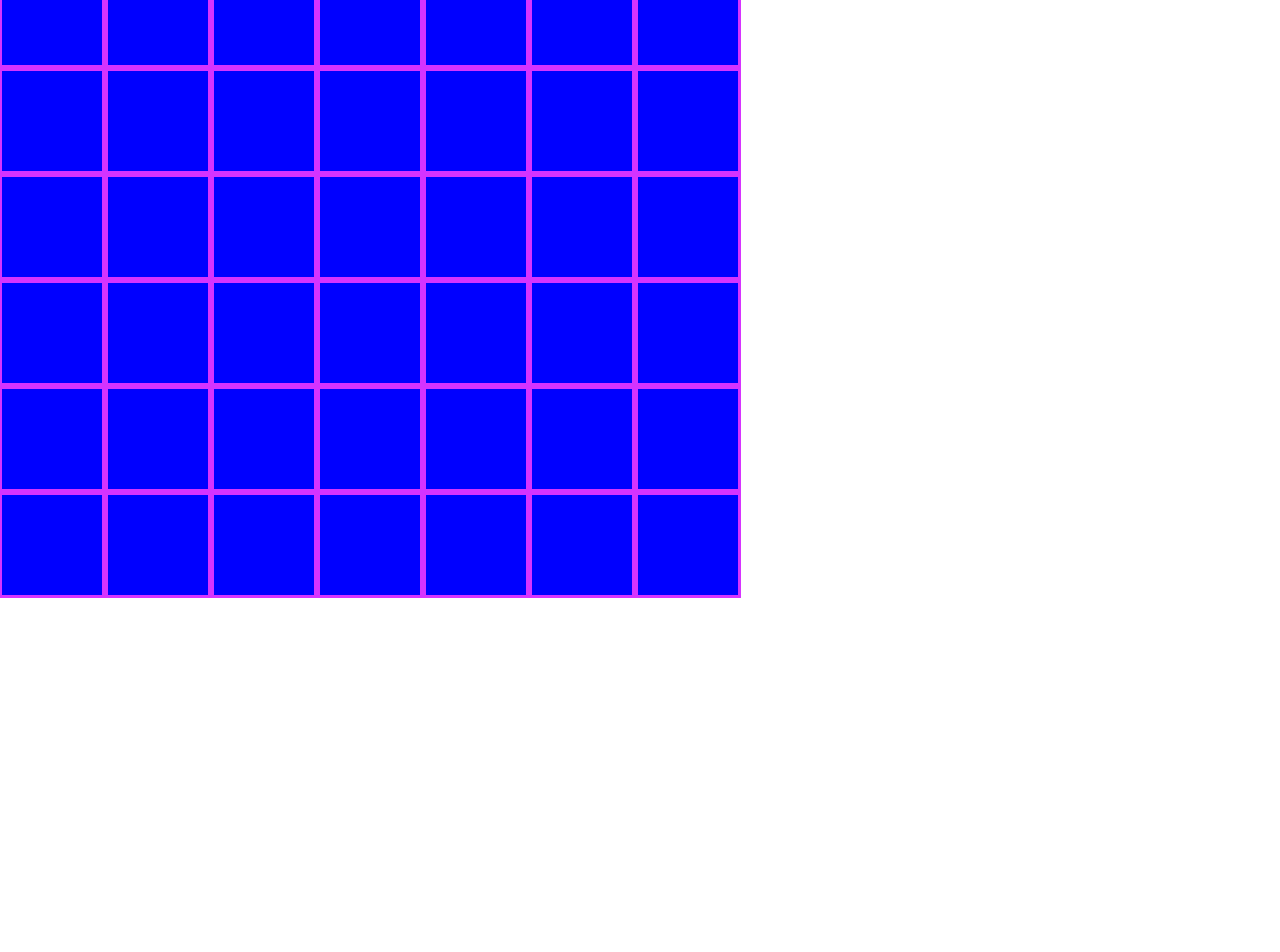
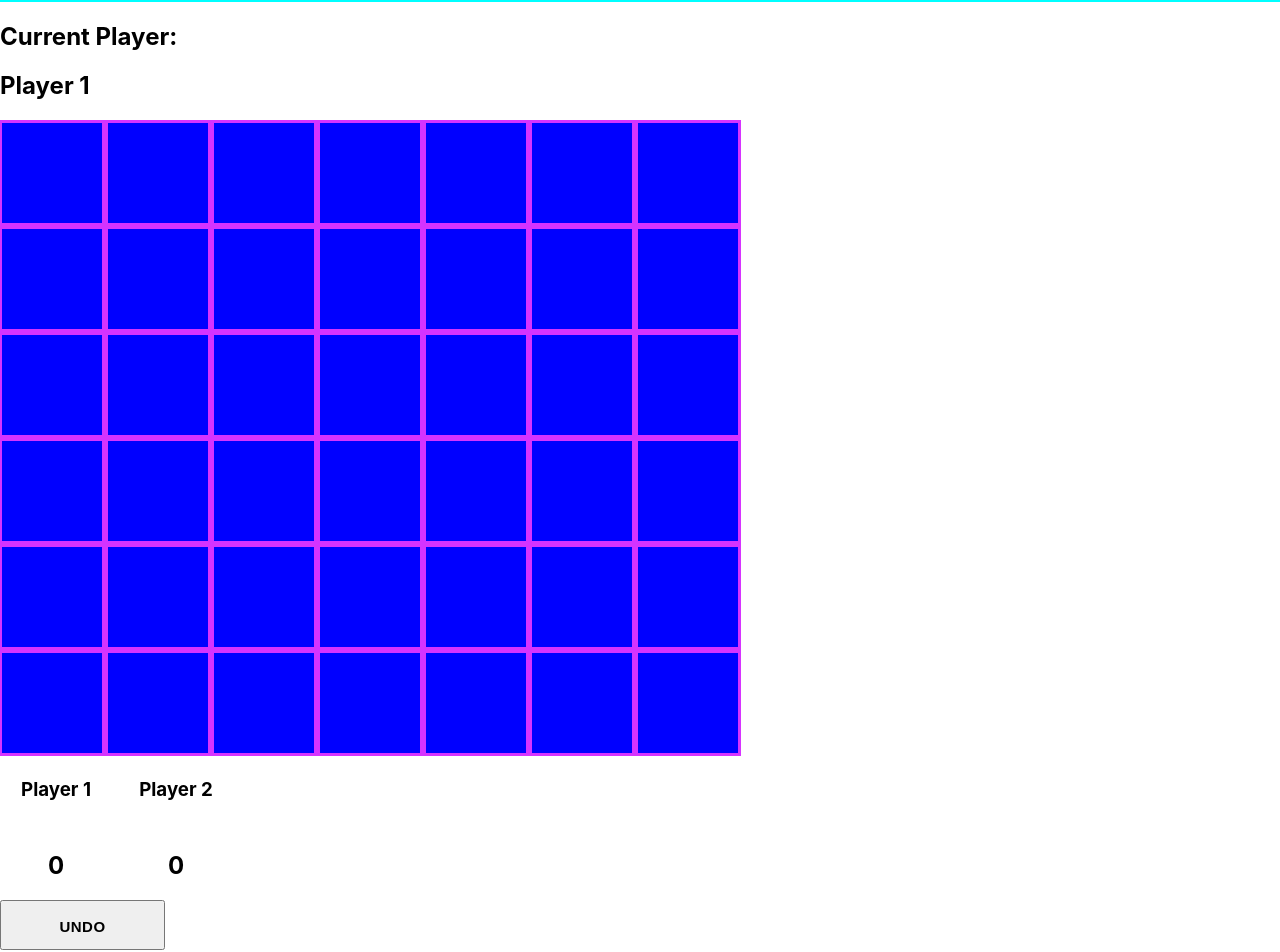
Before and after one commit to brandoncroberts/connect-4, a React (Create React App) app: page / in a window 1280 px wide. Shown: the part 38-990 px from the top of the page. Before the commit the page ends 800 px from the top, so only its background shows below. Built offline with nearby package versions, Linux system fonts and the light colour scheme.

Commit message:
Add Header, CurrentPlayer, Scoreboard, and Button

```diff
--- a/src/App.js
+++ b/src/App.js
@@ -1,11 +1,31 @@
-import React from "react";
+import React, { useState } from "react";
 import "./App.css";
+import Header from "./components/header/header.component";
+import CurrentPlayer from "./components/current-player/currentPlayer.component";
 import Board from "./components/board/board.component";
+import ScoreBoard from "./components/scoreboard/scoreboard.component";
+import CustomButton from "./components/custom-button/customButton.component";
 
 function App() {
+  const [players, setPlayers] = useState({
+    playerOne: "Player 1",
+    playerTwo: "Player 2"
+  });
+
+  const [scores, setScores] = useState({
+    playerOne: "0",
+    playerTwo: "0"
+  });
+
+  const [currentPlayer, setCurrentPlayer] = useState(players.playerOne);
+
   return (
     <div>
+      <Header />
+      <CurrentPlayer currentPlayer={currentPlayer} />
       <Board />
+      <ScoreBoard players={players} scores={scores} />
+      <CustomButton title={"undo"} />
     </div>
   );
 }
--- /dev/null
+++ b/src/components/current-player/currentPlayer.component.jsx
@@ -0,0 +1,13 @@
+import React from "react";
+import { Title } from "./currentPlayer.styles";
+
+const CurrentPlayer = ({ currentPlayer }) => {
+  return (
+    <div>
+      <Title>Current Player:</Title>
+      <Title>{currentPlayer}</Title>
+    </div>
+  );
+};
+
+export default CurrentPlayer;
--- /dev/null
+++ b/src/components/current-player/currentPlayer.styles.js
@@ -0,0 +1,3 @@
+import styled from "styled-components";
+
+export const Title = styled.h2``;
--- /dev/null
+++ b/src/components/custom-button/customButton.component.jsx
@@ -0,0 +1,7 @@
+import React from "react";
+import { Button } from "./customButton.styles";
+
+const CustomButton = ({ title }) => {
+  return <Button>{title}</Button>;
+};
+export default CustomButton;
--- /dev/null
+++ b/src/components/custom-button/customButton.styles.js
@@ -0,0 +1,16 @@
+import styled from "styled-components";
+
+export const Button = styled.button`
+  min-width: 165px;
+  width: auto;
+  height: 50px;
+  letter-spacing: 0.5px;
+  line-height: 50px;
+  padding: 0 35px 0 35px;
+  font-size: 15px;
+  text-transform: uppercase;
+  font-weight: bolder;
+  cursor: pointer;
+  display: flex;
+  justify-content: center;
+`;
--- /dev/null
+++ b/src/components/header/header.component.jsx
@@ -0,0 +1,8 @@
+import React from "react";
+import { HeaderWrapper } from "./header.styles";
+
+const Header = () => {
+  return <HeaderWrapper />;
+};
+
+export default Header;
--- /dev/null
+++ b/src/components/header/header.styles.js
@@ -0,0 +1,7 @@
+import styled from "styled-components";
+
+export const HeaderWrapper = styled.div`
+  min-width: 100vw;
+  min-height: 5vh;
+  background: aqua;
+`;
--- /dev/null
+++ b/src/components/scoreboard/scoreboard.component.jsx
@@ -0,0 +1,15 @@
+import React from "react";
+import { ScoreboardWrapper, Title, ScoreValue } from "./scoreboard.styles";
+
+const Scoreboard = ({ players, scores }) => {
+  return (
+    <ScoreboardWrapper>
+      <Title>{players.playerOne}</Title>
+      <Title>{players.playerTwo}</Title>
+      <ScoreValue>{scores.playerOne}</ScoreValue>
+      <ScoreValue>{scores.playerTwo}</ScoreValue>
+    </ScoreboardWrapper>
+  );
+};
+
+export default Scoreboard;
--- /dev/null
+++ b/src/components/scoreboard/scoreboard.styles.js
@@ -0,0 +1,21 @@
+import styled from "styled-components";
+
+export const ScoreboardWrapper = styled.div`
+  display: grid;
+  grid-template-columns: repeat(2, 7em);
+  grid-template-rows: repeat(2, 1fr);
+  grid-column-gap: 8px;
+  grid-row-gap: 8px;
+`;
+
+export const Title = styled.h3`
+  display: flex;
+  justify-content: center;
+  align-self: center;
+`;
+
+export const ScoreValue = styled.h2`
+  display: flex;
+  justify-content: center;
+  align-self: center;
+`;
```
